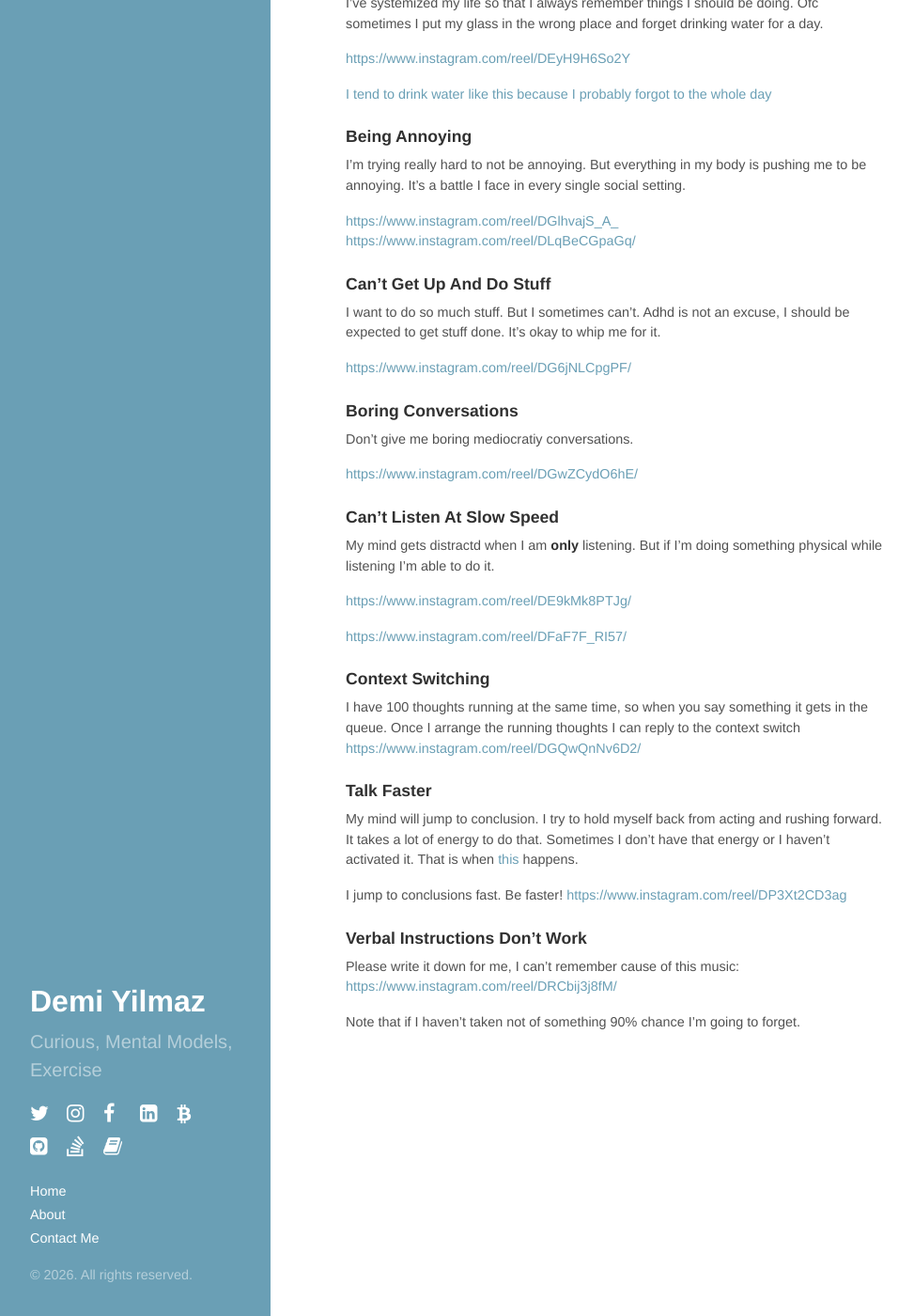
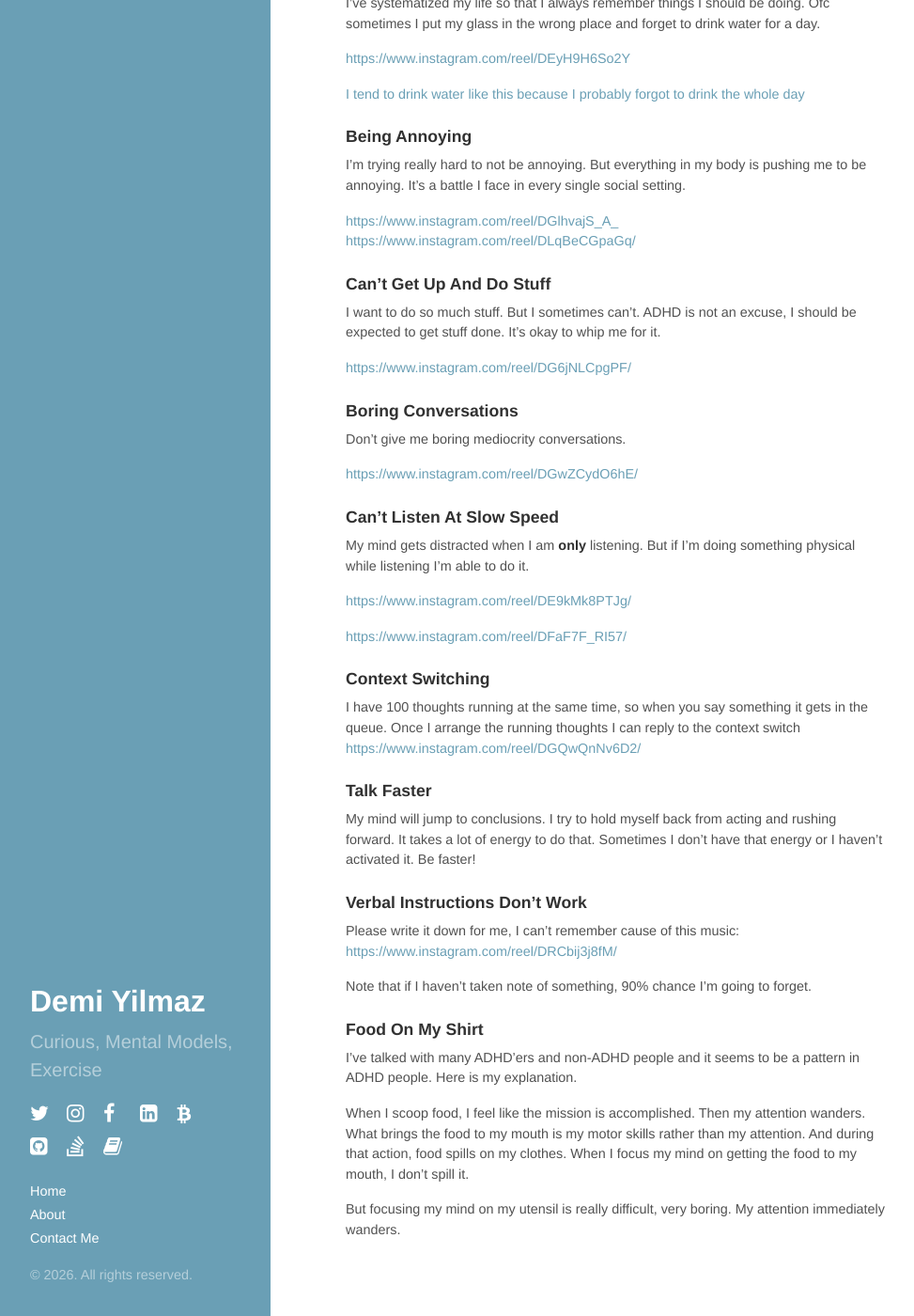
Before and after one commit to demiculus/demiculus.github.io, a Jekyll site: the page built from adhd.md, in a window 1280 px wide and 1400 px high, scrolled down 301 px. Shown: the whole window at 94% size, without its empty margins (0-973 px from the left). Built offline with Jekyll 4.4.1, drawn with Linux system fonts in a browser that asks for light colours; nearby versions of some CDN libraries; some of the changed text lies outside the part shown.

Commit message:
Fix spelling and grammar in adhd.md, add Food On My Shirt section
Made-with: Cursor

```diff
--- a/adhd.md
+++ b/adhd.md
@@ -1,22 +1,22 @@
 ---
 layout: default
-title: Adhd
+title: ADHD
 ---
 
-## Adhd
+## ADHD
 
-While there are many different Adhd types and I don't resonate with many of the things, I've listed things I resonate with. This document is for you to understand me better. I hope you enjoy such interactions. And for those you don't, I'm sorry for putting you through it.
+While there are many different ADHD types and I don't resonate with many of the things, I've listed things I resonate with. This document is for you to understand me better. I hope you enjoy such interactions. And for those you don't, I'm sorry for putting you through it.
 
 
 ### Out of sight, out of mind
 
 I literally forget things out of my sight. This includes drinking water, eating food, responding to texts, items left in other rooms as well as missing people.
 
-I've systemized my life so that I always remember things I should be doing. Ofc sometimes I put my glass in the wrong place and forget drinking water for a day.
+I've systematized my life so that I always remember things I should be doing. Ofc sometimes I put my glass in the wrong place and forget to drink water for a day.
 
 [https://www.instagram.com/reel/DEyH9H6So2Y](https://www.instagram.com/reel/DEyH9H6So2Y)
 
-[I tend to drink water like this because I probably forgot to the whole day](https://www.instagram.com/reel/DP-cpsIgs6c/)
+[I tend to drink water like this because I probably forgot to drink the whole day](https://www.instagram.com/reel/DP-cpsIgs6c/)
 
 ### Being Annoying
 
@@ -27,19 +27,19 @@ I'm trying really hard to not be annoying. But everything in my body is pushing
 
 ### Can't Get Up And Do Stuff
 
-I want to do so much stuff. But I sometimes can't. Adhd is not an excuse, I should be expected to get stuff done. It's okay to whip me for it.
+I want to do so much stuff. But I sometimes can't. ADHD is not an excuse, I should be expected to get stuff done. It's okay to whip me for it.
 
 [https://www.instagram.com/reel/DG6jNLCpgPF/](https://www.instagram.com/reel/DG6jNLCpgPF/)
 
 ### Boring Conversations
 
-Don't give me boring mediocratiy conversations.
+Don't give me boring mediocrity conversations.
 
 [https://www.instagram.com/reel/DGwZCydO6hE/](https://www.instagram.com/reel/DGwZCydO6hE/)
 
 ### Can't Listen At Slow Speed
 
-My mind gets distractd when I am **only** listening. But if I'm doing something physical while listening I'm able to do it.
+My mind gets distracted when I am **only** listening. But if I'm doing something physical while listening I'm able to do it.
 
 [https://www.instagram.com/reel/DE9kMk8PTJg/](https://www.instagram.com/reel/DE9kMk8PTJg/)
 
@@ -52,12 +52,18 @@ I have 100 thoughts running at the same time, so when you say something it gets
 
 ### Talk Faster
 
-My mind will jump to conclusion. I try to hold myself back from acting and rushing forward. It takes a lot of energy to do that. Sometimes I don't have that energy or I haven't activated it. That is when [this](https://www.instagram.com/reel/DVxTJQIDrA7/) happens.
-
-I jump to conclusions fast. Be faster! [https://www.instagram.com/reel/DP3Xt2CD3ag](https://www.instagram.com/reel/DP3Xt2CD3ag)
+My mind will jump to conclusions. I try to hold myself back from acting and rushing forward. It takes a lot of energy to do that. Sometimes I don't have that energy or I haven't activated it. Be faster!
 
 ### Verbal Instructions Don't Work
 
-Please write it down for me, I can’t remember cause of this music: [https://www.instagram.com/reel/DRCbij3j8fM/](https://www.instagram.com/reel/DRCbij3j8fM)
+Please write it down for me, I can’t remember cause of this music: [https://www.instagram.com/reel/DRCbij3j8fM/](https://www.instagram.com/reel/DRCbij3j8fM/)
 
-Note that if I haven't taken not of something 90% chance I'm going to forget.
+Note that if I haven't taken note of something, 90% chance I'm going to forget.
+
+### Food On My Shirt
+
+I've talked with many ADHD'ers and non-ADHD people and it seems to be a pattern in ADHD people. Here is my explanation.
+
+When I scoop food, I feel like the mission is accomplished. Then my attention wanders. What brings the food to my mouth is my motor skills rather than my attention. And during that action, food spills on my clothes. When I focus my mind on getting the food to my mouth, I don't spill it.
+
+But focusing my mind on my utensil is really difficult, very boring. My attention immediately wanders.
```
